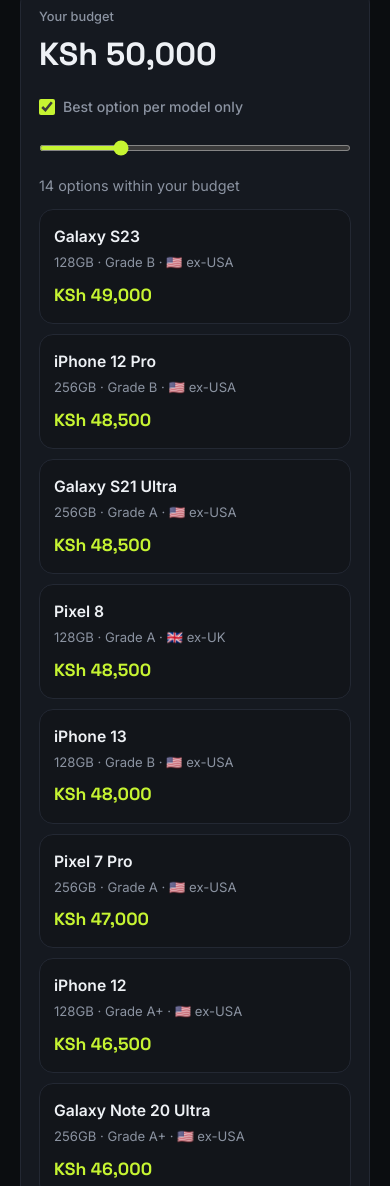
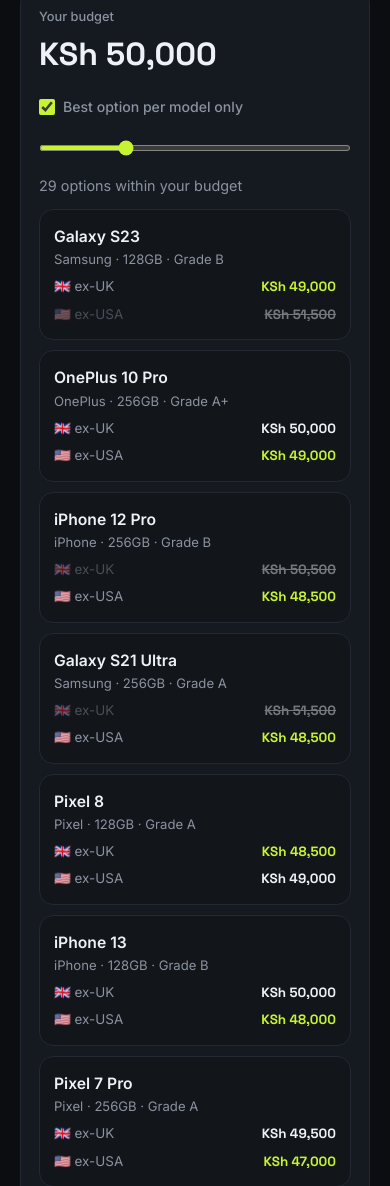
Before and after one commit to nainezz/phone-price-checker, a plain HTML site: page index.html in a window 390 px wide. Shown: the part 1346-2532 px from the top of the page. Drawn offline with Linux system fonts and the light colour scheme.

Commit message:
Add 4 brands and show ex-UK and ex-USA prices in budget finder
- Add OnePlus, Motorola, Sony and Huawei, plus more iPhone and Samsung models
- Rebalance sample prices so each origin is cheaper for some phones
- Budget finder shows both origin prices, highlights the cheaper one
  and crosses out any over budget
- Widen budget slider to KSh 10,000-160,000

Co-Authored-By: Claude Opus 5.5 <noreply@anthropic.com>
Claude-Session: https://claude.ai/code/session_01XRaeiTfYR4KwmHLGNcGX5S

```diff
--- a/app.js
+++ b/app.js
@@ -115,14 +115,15 @@
     const bestOnly = $("budgetBestOnly").checked;
     $("budgetVal").textContent = money(budget);
 
-    // Every model/storage/grade/origin combo within budget
+    // Every model/storage/grade combo where at least one origin fits the budget.
+    // Both ex-UK and ex-USA prices are kept so the user can compare them.
     let options = [];
     ROWS.forEach((r) => {
       Object.keys(GRADES).forEach((g) => {
-        ["uk", "usa"].forEach((o) => {
-          const price = priceFor(r.phone, r.storage, g, o);
-          if (price <= budget) options.push({ ...r, grade: g, origin: o, price });
-        });
+        const uk = priceFor(r.phone, r.storage, g, "uk");
+        const usa = priceFor(r.phone, r.storage, g, "usa");
+        const price = Math.min(uk, usa);
+        if (price <= budget) options.push({ ...r, grade: g, ukPrice: uk, usaPrice: usa, price });
       });
     });
 
@@ -149,13 +150,19 @@
       ? `${options.length} option${options.length === 1 ? "" : "s"} within your budget`
       : "Nothing in this range yet — try a higher budget.";
 
+    const originLine = (flag, label, p, o) => {
+      const cls = p > budget ? "over" : p === o.price ? "best" : "";
+      return `<span class="b-origin ${cls}">${flag} ${label} <em>${money(p)}</em></span>`;
+    };
+
     $("budgetList").innerHTML = options
       .map(
         (o) => `
       <button class="b-item" data-model="${o.model}" data-storage="${o.storage}" data-grade="${o.grade}">
         <b>${o.model}</b>
-        <span>${o.storage} · Grade ${o.grade} · ${o.origin === "uk" ? "🇬🇧 ex-UK" : "🇺🇸 ex-USA"}</span>
-        <span class="b-price">${money(o.price)}</span>
+        <span>${o.brand} · ${o.storage} · Grade ${o.grade}</span>
+        ${originLine("🇬🇧", "ex-UK", o.ukPrice, o)}
+        ${originLine("🇺🇸", "ex-USA", o.usaPrice, o)}
       </button>`
       )
       .join("");
--- a/data.js
+++ b/data.js
@@ -8,6 +8,7 @@
  *   usa = ex-USA price
  *
  * To update prices, edit the numbers below and change LAST_UPDATED.
+ * To add a brand, add phones with a new `brand` name. The filters update on their own.
  * NOTE: These are sample prices for demonstration only.
  */
 
@@ -26,60 +27,69 @@ const GRADES = {
 const PHONES = [
   // ---------- Apple ----------
   { brand: "iPhone", model: "iPhone 11", prices: {
-      "64GB":  { uk: 32000, usa: 32500 },
-      "128GB": { uk: 38000, usa: 36000 } } },
+      "64GB":  { uk: 32000, usa: 33000 },
+      "128GB": { uk: 37000, usa: 36000 } } },
   { brand: "iPhone", model: "iPhone 12", prices: {
-      "64GB":  { uk: 44000, usa: 42000 },
+      "64GB":  { uk: 42500, usa: 43500 },
       "128GB": { uk: 48500, usa: 46500 } } },
   { brand: "iPhone", model: "iPhone 12 Pro", prices: {
-      "128GB": { uk: 56000, usa: 54000 },
+      "128GB": { uk: 54000, usa: 56000 },
       "256GB": { uk: 61000, usa: 58500 } } },
   { brand: "iPhone", model: "iPhone 13", prices: {
       "128GB": { uk: 60000, usa: 58000 },
-      "256GB": { uk: 65500, usa: 63000 } } },
+      "256GB": { uk: 64000, usa: 65000 } } },
   { brand: "iPhone", model: "iPhone 13 Pro", prices: {
-      "128GB": { uk: 78000, usa: 75000 },
+      "128GB": { uk: 76000, usa: 78000 },
       "256GB": { uk: 84000, usa: 81000 } } },
   { brand: "iPhone", model: "iPhone 13 Pro Max", prices: {
       "128GB": { uk: 88000, usa: 85000 },
-      "256GB": { uk: 94000, usa: 90500 } } },
+      "256GB": { uk: 92500, usa: 94000 } } },
   { brand: "iPhone", model: "iPhone 14", prices: {
-      "128GB": { uk: 72000, usa: 69000 },
+      "128GB": { uk: 69500, usa: 72000 },
       "256GB": { uk: 78000, usa: 75000 } } },
   { brand: "iPhone", model: "iPhone 14 Pro", prices: {
       "128GB": { uk: 98000, usa: 94000 },
-      "256GB": { uk: 105000, usa: 101000 } } },
+      "256GB": { uk: 103000, usa: 105000 } } },
   { brand: "iPhone", model: "iPhone 14 Pro Max", prices: {
       "128GB": { uk: 110000, usa: 106000 },
-      "256GB": { uk: 118000, usa: 113500 } } },
+      "256GB": { uk: 115000, usa: 118000 } } },
   { brand: "iPhone", model: "iPhone 15", prices: {
-      "128GB": { uk: 92000, usa: 89000 },
+      "128GB": { uk: 89000, usa: 92000 },
       "256GB": { uk: 99000, usa: 96000 } } },
   { brand: "iPhone", model: "iPhone 15 Pro", prices: {
       "128GB": { uk: 125000, usa: 120000 },
-      "256GB": { uk: 134000, usa: 129000 } } },
+      "256GB": { uk: 129000, usa: 134000 } } },
+  { brand: "iPhone", model: "iPhone 15 Pro Max", prices: {
+      "256GB": { uk: 142000, usa: 145000 },
+      "512GB": { uk: 158000, usa: 154000 } } },
 
   // ---------- Samsung ----------
+  { brand: "Samsung", model: "Galaxy S20", prices: {
+      "128GB": { uk: 26000, usa: 27500 } } },
   { brand: "Samsung", model: "Galaxy S21", prices: {
-      "128GB": { uk: 36000, usa: 33500 },
-      "256GB": { uk: 39500, usa: 37000 } } },
+      "128GB": { uk: 33500, usa: 36000 },
+      "256GB": { uk: 37000, usa: 39500 } } },
   { brand: "Samsung", model: "Galaxy S21 Ultra", prices: {
-      "128GB": { uk: 52000, usa: 48500 },
+      "128GB": { uk: 48500, usa: 52000 },
       "256GB": { uk: 56000, usa: 52500 } } },
   { brand: "Samsung", model: "Galaxy Note 20 Ultra", prices: {
-      "256GB": { uk: 50000, usa: 46000 } } },
+      "256GB": { uk: 46000, usa: 50000 } } },
   { brand: "Samsung", model: "Galaxy S22", prices: {
-      "128GB": { uk: 45000, usa: 42000 },
+      "128GB": { uk: 42000, usa: 45000 },
       "256GB": { uk: 49000, usa: 46000 } } },
   { brand: "Samsung", model: "Galaxy S22 Ultra", prices: {
-      "128GB": { uk: 68000, usa: 64000 },
-      "256GB": { uk: 72000, usa: 68000 } } },
+      "128GB": { uk: 64000, usa: 68000 },
+      "256GB": { uk: 68000, usa: 72000 } } },
   { brand: "Samsung", model: "Galaxy S23", prices: {
-      "128GB": { uk: 62000, usa: 59000 },
+      "128GB": { uk: 59000, usa: 62000 },
       "256GB": { uk: 67000, usa: 63500 } } },
   { brand: "Samsung", model: "Galaxy S23 Ultra", prices: {
-      "256GB": { uk: 95000, usa: 90000 },
+      "256GB": { uk: 90000, usa: 95000 },
       "512GB": { uk: 104000, usa: 98500 } } },
+  { brand: "Samsung", model: "Galaxy Z Flip 4", prices: {
+      "128GB": { uk: 46000, usa: 49000 } } },
+  { brand: "Samsung", model: "Galaxy Z Fold 4", prices: {
+      "256GB": { uk: 98000, usa: 95000 } } },
 
   // ---------- Google ----------
   { brand: "Pixel", model: "Pixel 6", prices: {
@@ -87,12 +97,51 @@ const PHONES = [
   { brand: "Pixel", model: "Pixel 6 Pro", prices: {
       "128GB": { uk: 36000, usa: 33500 } } },
   { brand: "Pixel", model: "Pixel 7", prices: {
-      "128GB": { uk: 38000, usa: 35500 } } },
+      "128GB": { uk: 35500, usa: 38000 } } },
   { brand: "Pixel", model: "Pixel 7 Pro", prices: {
       "128GB": { uk: 50000, usa: 47000 },
       "256GB": { uk: 54000, usa: 51000 } } },
   { brand: "Pixel", model: "Pixel 8", prices: {
       "128GB": { uk: 52500, usa: 53000 } } },
   { brand: "Pixel", model: "Pixel 8 Pro", prices: {
-      "128GB": { uk: 74000, usa: 70000 } } }
+      "128GB": { uk: 74000, usa: 70000 } } },
+
+  // ---------- OnePlus ----------
+  { brand: "OnePlus", model: "OnePlus 9", prices: {
+      "128GB": { uk: 27000, usa: 28500 } } },
+  { brand: "OnePlus", model: "OnePlus 9 Pro", prices: {
+      "256GB": { uk: 36000, usa: 38000 } } },
+  { brand: "OnePlus", model: "OnePlus 10 Pro", prices: {
+      "128GB": { uk: 45000, usa: 47500 },
+      "256GB": { uk: 50000, usa: 49000 } } },
+  { brand: "OnePlus", model: "OnePlus 11", prices: {
+      "128GB": { uk: 56000, usa: 58000 },
+      "256GB": { uk: 62000, usa: 61000 } } },
+
+  // ---------- Motorola ----------
+  { brand: "Motorola", model: "Moto G Stylus 5G", prices: {
+      "128GB": { uk: 19500, usa: 18000 } } },
+  { brand: "Motorola", model: "Moto G Power", prices: {
+      "64GB":  { uk: 15000, usa: 13500 } } },
+  { brand: "Motorola", model: "Edge 30 Pro", prices: {
+      "256GB": { uk: 34000, usa: 35500 } } },
+  { brand: "Motorola", model: "Razr 40 Ultra", prices: {
+      "256GB": { uk: 62000, usa: 65000 } } },
+
+  // ---------- Sony ----------
+  { brand: "Sony", model: "Xperia 5 III", prices: {
+      "128GB": { uk: 30000, usa: 32000 } } },
+  { brand: "Sony", model: "Xperia 1 III", prices: {
+      "256GB": { uk: 40000, usa: 42500 } } },
+  { brand: "Sony", model: "Xperia 1 IV", prices: {
+      "256GB": { uk: 55000, usa: 58000 } } },
+
+  // ---------- Huawei ----------
+  { brand: "Huawei", model: "P30 Pro", prices: {
+      "128GB": { uk: 22000, usa: 24000 },
+      "256GB": { uk: 25500, usa: 27000 } } },
+  { brand: "Huawei", model: "Mate 20 Pro", prices: {
+      "128GB": { uk: 18500, usa: 20000 } } },
+  { brand: "Huawei", model: "P40 Pro", prices: {
+      "256GB": { uk: 38000, usa: 40500 } } }
 ];
--- a/index.html
+++ b/index.html
@@ -86,7 +86,7 @@
           <label class="check"><input type="checkbox" id="budgetBestOnly" checked> Best option per model only</label>
         </div>
       </div>
-      <input type="range" id="budgetRange" min="20000" max="140000" step="1000" value="50000" aria-label="Budget">
+      <input type="range" id="budgetRange" min="10000" max="160000" step="1000" value="50000" aria-label="Budget">
       <div class="budget-count" id="budgetCount"></div>
       <div class="budget-list" id="budgetList"></div>
     </div>
--- a/style.css
+++ b/style.css
@@ -96,7 +96,12 @@ input[type="range"] { width: 100%; accent-color: var(--accent); height: 6px; cur
 .b-item:hover { border-color: var(--accent); }
 .b-item b { display: block; font-size: .98rem; }
 .b-item span { color: var(--muted); font-size: .82rem; }
-.b-item .b-price { display: block; font-family: "Space Grotesk"; font-weight: 700; color: var(--accent); margin-top: 6px; font-size: 1.1rem; }
+.b-item .b-origin { display: flex; justify-content: space-between; gap: 8px; margin-top: 6px; font-size: .84rem; color: var(--muted); }
+.b-item > span:not(.b-origin) { display: block; margin-bottom: 4px; }
+.b-item .b-origin em { font-style: normal; font-family: "Space Grotesk"; font-weight: 700; color: var(--ink); }
+.b-item .b-origin.best em { color: var(--accent); }
+.b-item .b-origin.over { opacity: .45; }
+.b-item .b-origin.over em { text-decoration: line-through; }
 
 /* Table */
 .table-tools { display: flex; gap: 12px; margin-bottom: 16px; flex-wrap: wrap; }
```
Also changed, not shown: 1 other file.
